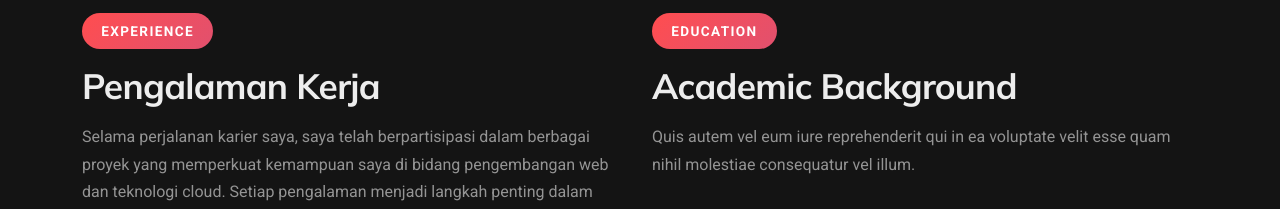
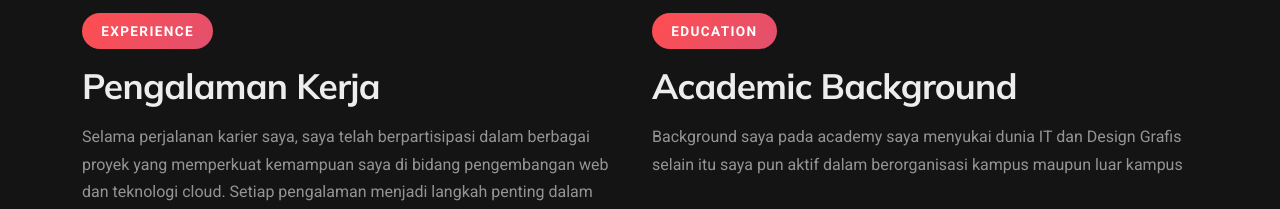
Before and after one commit to Therifs001/Portofolio-RifandiShaleh, a plain HTML site: page index.html in a window 1280 px wide. Shown: the part 3900-4109 px from the top of the page. Drawn offline with Linux system fonts and the light colour scheme.

Commit message:
Update typo3

```diff
--- a/index.html
+++ b/index.html
@@ -447,8 +447,7 @@
                 <div class="header-content">
                   <span class="section-badge">Education</span>
                   <h2>Academic Background</h2>
-                  <p>Quis autem vel eum iure reprehenderit qui in ea voluptate velit esse quam nihil molestiae
-                    consequatur vel illum.</p>
+                  <p>Background saya pada academy saya menyukai dunia IT dan Design Grafis selain itu saya pun aktif dalam berorganisasi kampus maupun luar kampus</p>
                 </div>
               </div>
 
```
